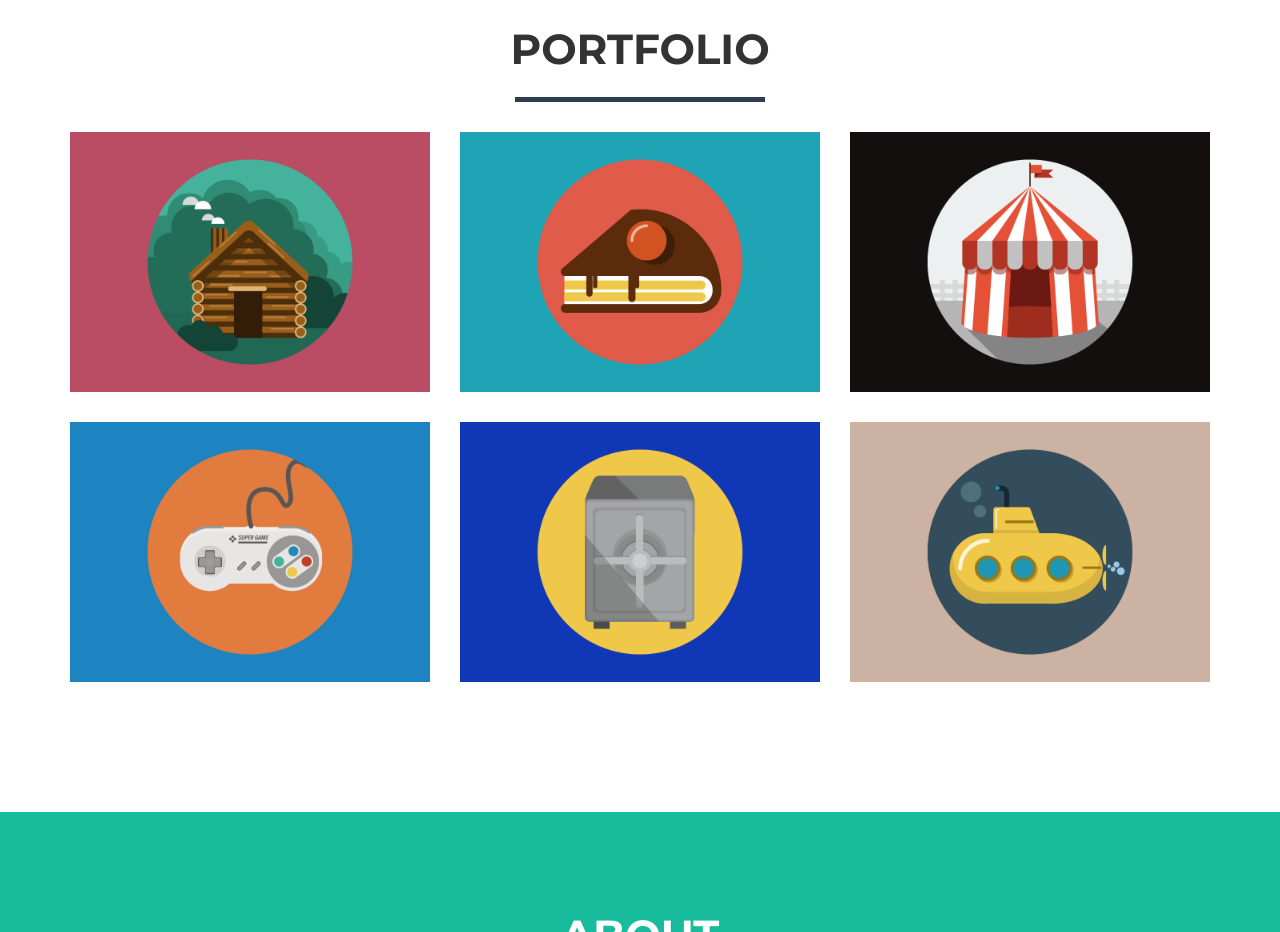
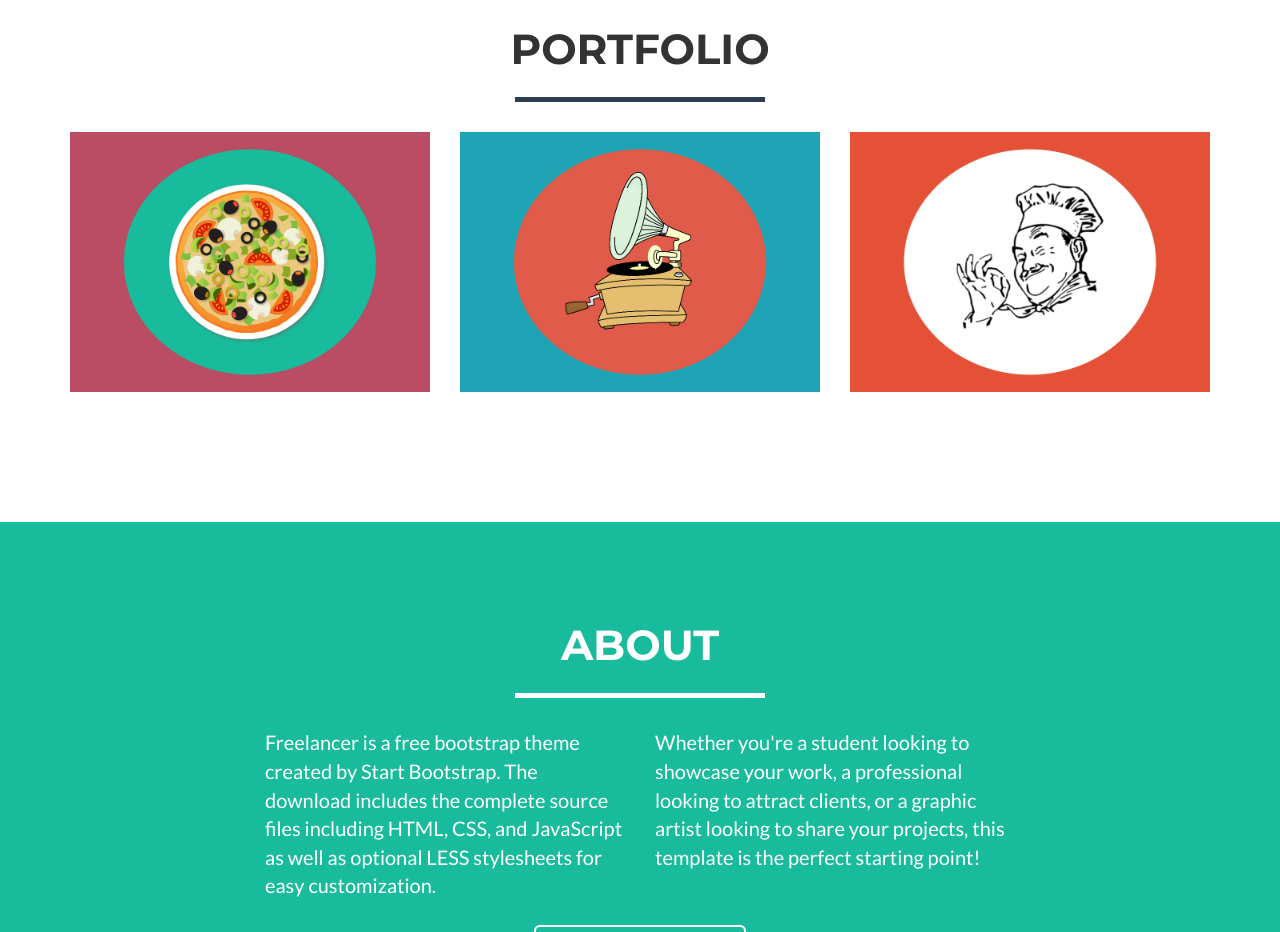
Before and after one commit to npmcdn-to-unpkg-bot/svegalopez.github.io, a website: page index.html in a window 1280 px wide. Shown: the part 840-1772 px from the top of the page. Drawn offline with nearby package versions, Linux system fonts and the light colour scheme.

Commit message:
changed images

```diff
--- a/index.html
+++ b/index.html
@@ -101,7 +101,7 @@
                                 <i class="fa fa-search-plus fa-3x"></i>
                             </div>
                         </div>
-                        <img src="img/portfolio/cabin.png" class="img-responsive" alt="">
+                        <img src="img/portfolio/pizza.png" class="img-responsive" alt="">
                     </a>
                 </div>
                 <div class="col-sm-4 portfolio-item">
@@ -111,7 +111,7 @@
                                 <i class="fa fa-search-plus fa-3x"></i>
                             </div>
                         </div>
-                        <img src="img/portfolio/cake.png" class="img-responsive" alt="">
+                        <img src="img/portfolio/player.png" class="img-responsive" alt="">
                     </a>
                 </div>
                 <div class="col-sm-4 portfolio-item">
@@ -121,39 +121,12 @@
                                 <i class="fa fa-search-plus fa-3x"></i>
                             </div>
                         </div>
-                        <img src="img/portfolio/circus.png" class="img-responsive" alt="">
+                        <img src="img/portfolio/chef.png" class="img-responsive" alt="">
                     </a>
                 </div>
-                <div class="col-sm-4 portfolio-item">
-                    <a href="#portfolioModal4" class="portfolio-link" data-toggle="modal">
-                        <div class="caption">
-                            <div class="caption-content">
-                                <i class="fa fa-search-plus fa-3x"></i>
-                            </div>
-                        </div>
-                        <img src="img/portfolio/game.png" class="img-responsive" alt="">
-                    </a>
-                </div>
-                <div class="col-sm-4 portfolio-item">
-                    <a href="#portfolioModal5" class="portfolio-link" data-toggle="modal">
-                        <div class="caption">
-                            <div class="caption-content">
-                                <i class="fa fa-search-plus fa-3x"></i>
-                            </div>
-                        </div>
-                        <img src="img/portfolio/safe.png" class="img-responsive" alt="">
-                    </a>
-                </div>
-                <div class="col-sm-4 portfolio-item">
-                    <a href="#portfolioModal6" class="portfolio-link" data-toggle="modal">
-                        <div class="caption">
-                            <div class="caption-content">
-                                <i class="fa fa-search-plus fa-3x"></i>
-                            </div>
-                        </div>
-                        <img src="img/portfolio/submarine.png" class="img-responsive" alt="">
-                    </a>
-                </div>
+
+
+
             </div>
         </div>
     </section>
```
Also changed, not shown: img/portfolio/chef.png (added), img/portfolio/pizza.png (added), img/portfolio/player.png (added).
